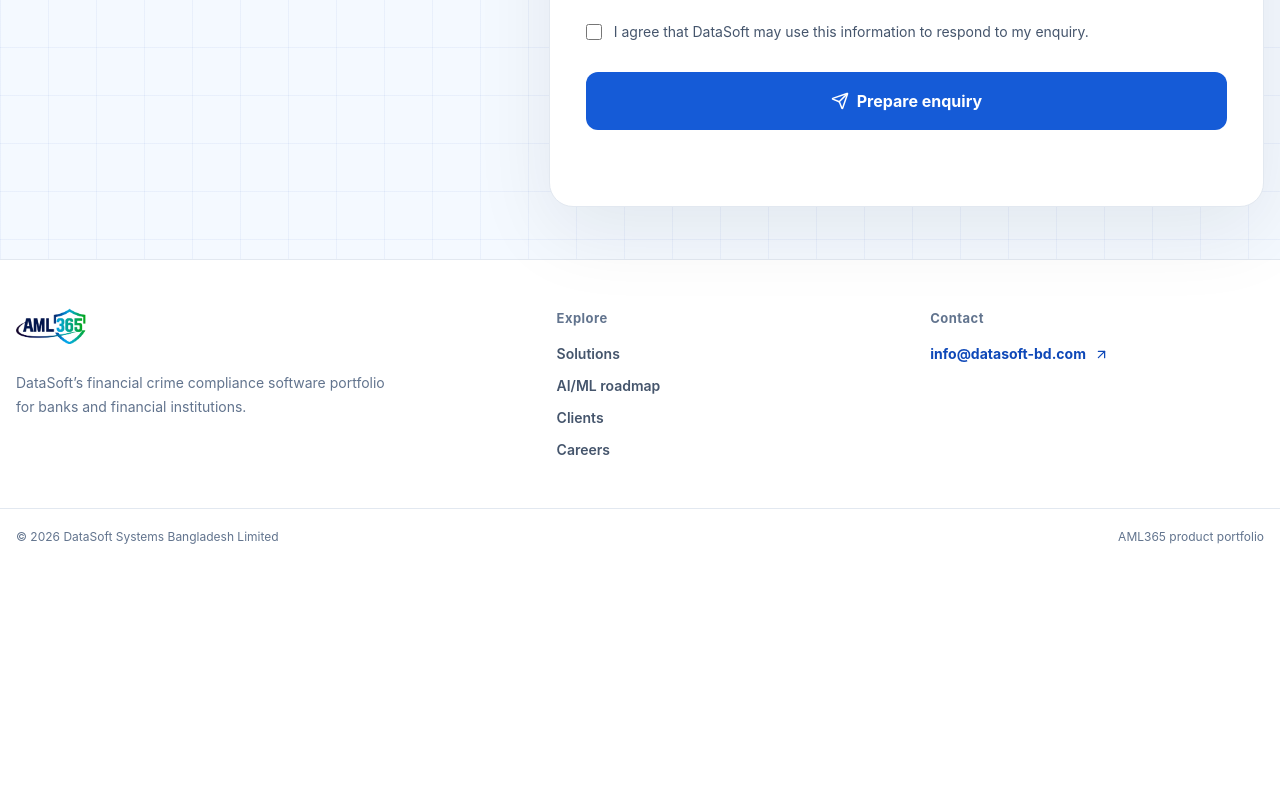
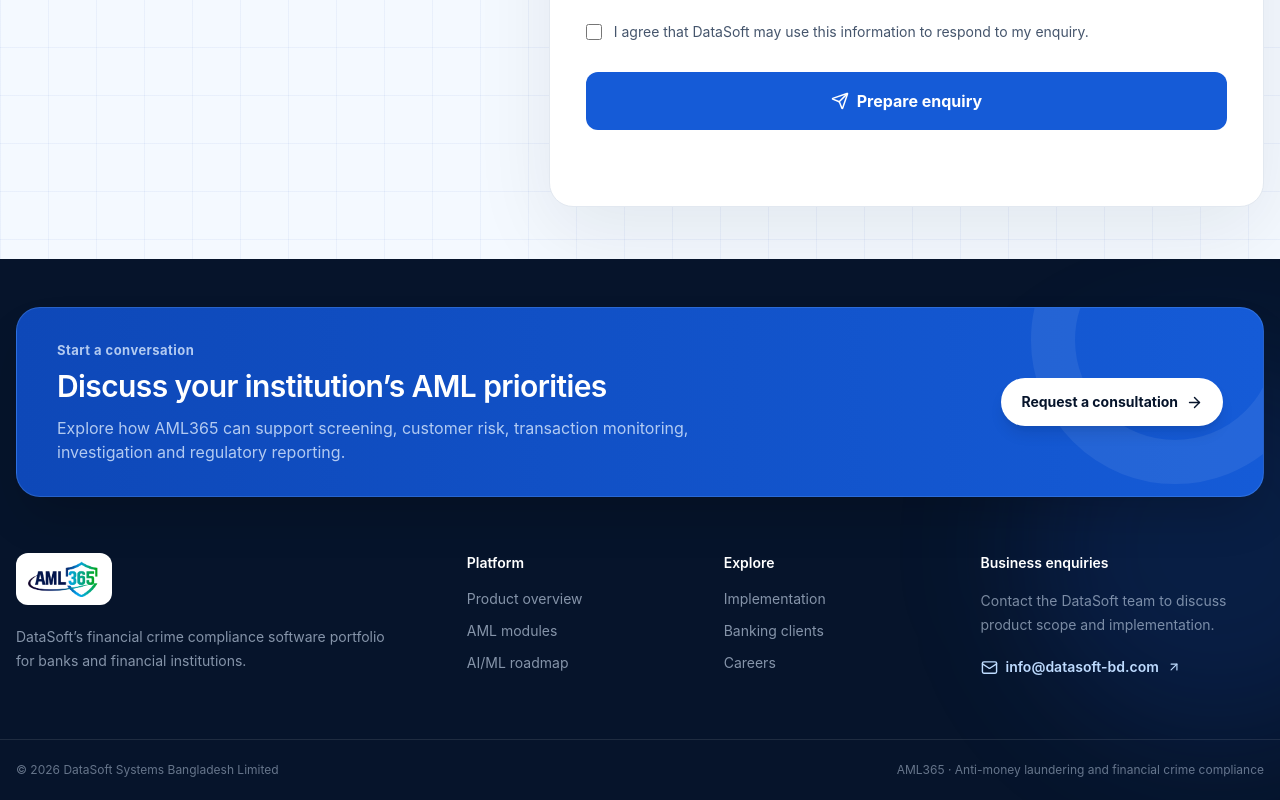
Before and after one commit to Rahim-aust/AML365, a React (Vite) app: page / in a window 1280 px wide. Shown: the part 8390-9190 px from the top of the page. Before the commit the page ends 8955 px from the top, so only its background shows below. Built offline with nearby package versions, Linux system fonts and the light colour scheme.

Commit message:
redesign enterprise footer

```diff
--- a/src/components/SiteLayout.js
+++ b/src/components/SiteLayout.js
@@ -1,5 +1,5 @@
 import { useState } from "react";
-import { ArrowUpRight, Menu, X } from "lucide-react";
+import { ArrowRight, ArrowUpRight, Mail, Menu, X } from "lucide-react";
 import { Link, NavLink } from "react-router-dom";
 
 const links = [
@@ -97,47 +97,106 @@
         )}
       </header>
       <main id="main-content">{children}</main>
-      <footer className="border-t border-slate-200 bg-white">
-        <div className="site-container grid gap-10 py-12 md:grid-cols-[1.2fr_.8fr_.8fr]">
-          <div>
-            <Logo compact />
-            <p className="mt-5 max-w-sm text-sm leading-6 text-slate-500">
-              DataSoft’s financial crime compliance software portfolio for banks
-              and financial institutions.
-            </p>
+      <footer className="relative overflow-hidden bg-navy-950 text-white">
+        <div
+          className="pointer-events-none absolute right-[-8rem] top-24 h-96 w-96 rounded-full bg-brand-600/15 blur-3xl"
+          aria-hidden="true"
+        />
+        <div className="site-container relative pt-10 sm:pt-12">
+          <div className="relative overflow-hidden rounded-3xl border border-blue-300/20 bg-gradient-to-r from-brand-700 to-brand-600 px-6 py-8 shadow-2xl shadow-black/20 sm:px-8 lg:flex lg:items-center lg:justify-between lg:gap-10 lg:px-10">
+            <div
+              className="pointer-events-none absolute -right-14 -top-28 h-72 w-72 rounded-full border-[44px] border-white/[.07]"
+              aria-hidden="true"
+            />
+            <div className="relative max-w-3xl">
+              <p className="meta-label text-blue-100/80">Start a conversation</p>
+              <h2 className="mt-2 text-2xl font-semibold tracking-[-0.02em] text-white sm:text-3xl">
+                Discuss your institution’s AML priorities
+              </h2>
+              <p className="mt-3 max-w-2xl text-sm leading-6 text-blue-100/80 sm:text-base">
+                Explore how AML365 can support screening, customer risk,
+                transaction monitoring, investigation and regulatory reporting.
+              </p>
+            </div>
+            <Link
+              to="/contact"
+              className="focus-ring relative mt-6 inline-flex items-center gap-2 rounded-full bg-white px-5 py-3.5 text-sm font-bold text-navy-950 shadow-lg transition hover:bg-blue-50 lg:mt-0 lg:shrink-0"
+            >
+              Request a consultation <ArrowRight size={17} aria-hidden="true" />
+            </Link>
           </div>
-          <div>
-            <p className="meta-label text-slate-500">
-              Explore
-            </p>
-            <div className="mt-4 flex flex-col gap-3 text-sm font-semibold text-slate-600">
-              <Link to="/#modules">Solutions</Link>
+
+          <div className="grid gap-10 py-12 sm:grid-cols-2 lg:grid-cols-[1.35fr_.7fr_.7fr_.95fr] lg:gap-12 lg:py-14">
+            <div className="sm:col-span-2 lg:col-span-1">
+              <div className="inline-flex rounded-xl bg-white px-3 py-2">
+                <Logo compact />
+              </div>
+              <p className="mt-5 max-w-sm text-sm leading-6 text-blue-100/60">
+                DataSoft’s financial crime compliance software portfolio for
+                banks and financial institutions.
+              </p>
+            </div>
+
+            <FooterGroup title="Platform">
+              <Link to="/#overview">Product overview</Link>
+              <Link to="/solutions">AML modules</Link>
               <Link to="/#roadmap">AI/ML roadmap</Link>
-              <Link to="/#clients">Clients</Link>
+            </FooterGroup>
+
+            <FooterGroup title="Explore">
+              <Link to="/#implementation">Implementation</Link>
+              <Link to="/#clients">Banking clients</Link>
               <Link to="/careers">Careers</Link>
+            </FooterGroup>
+
+            <div>
+              <p className="text-sm font-semibold text-white">Business enquiries</p>
+              <p className="mt-4 text-sm leading-6 text-blue-100/55">
+                Contact the DataSoft team to discuss product scope and
+                implementation.
+              </p>
+              <a
+                href="mailto:info@datasoft-bd.com"
+                className="focus-ring mt-5 inline-flex items-center gap-2 text-sm font-semibold text-blue-200 transition hover:text-white"
+              >
+                <Mail size={17} aria-hidden="true" />
+                info@datasoft-bd.com
+                <ArrowUpRight size={14} aria-hidden="true" />
+              </a>
             </div>
           </div>
-          <div>
-            <p className="meta-label text-slate-500">
-              Contact
-            </p>
-            <a
-              href="mailto:info@datasoft-bd.com"
-              className="mt-4 inline-flex items-center gap-2 text-sm font-bold text-brand-700"
-            >
-              info@datasoft-bd.com <ArrowUpRight size={15} />
-            </a>
-          </div>
         </div>
-        <div className="border-t border-slate-200">
-          <div className="site-container flex flex-col gap-2 py-5 text-xs text-slate-500 sm:flex-row sm:justify-between">
+
+        <div className="relative border-t border-white/10">
+          <div className="site-container flex flex-col gap-2 py-5 text-xs leading-5 text-blue-100/45 sm:flex-row sm:items-center sm:justify-between">
             <span>
               © {new Date().getFullYear()} DataSoft Systems Bangladesh Limited
             </span>
-            <span>AML365 product portfolio</span>
+            <span>AML365 · Anti-money laundering and financial crime compliance</span>
           </div>
         </div>
       </footer>
     </div>
   );
 }
+
+function FooterGroup({ title, children }) {
+  return (
+    <div>
+      <p className="text-sm font-semibold text-white">{title}</p>
+      <nav
+        className="mt-4 flex flex-col items-start gap-3 text-sm text-blue-100/60"
+        aria-label={`${title} footer navigation`}
+      >
+        {children.map((child) => (
+          <span
+            key={child.props.to}
+            className="transition hover:text-white [&>a]:focus-visible:outline [&>a]:focus-visible:outline-2 [&>a]:focus-visible:outline-offset-4 [&>a]:focus-visible:outline-blue-300"
+          >
+            {child}
+          </span>
+        ))}
+      </nav>
+    </div>
+  );
+}
```
